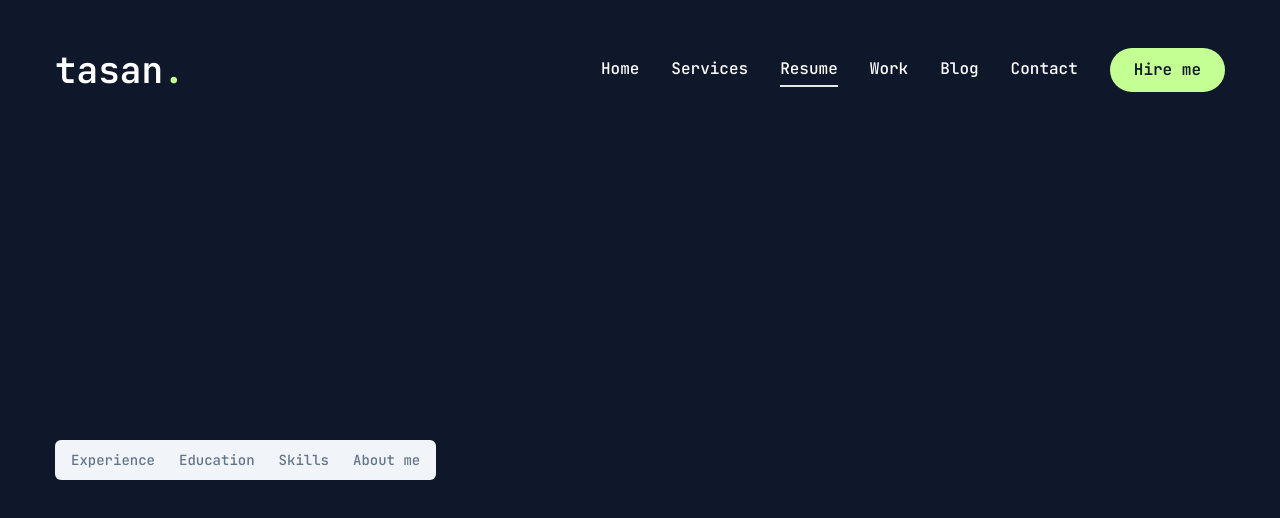
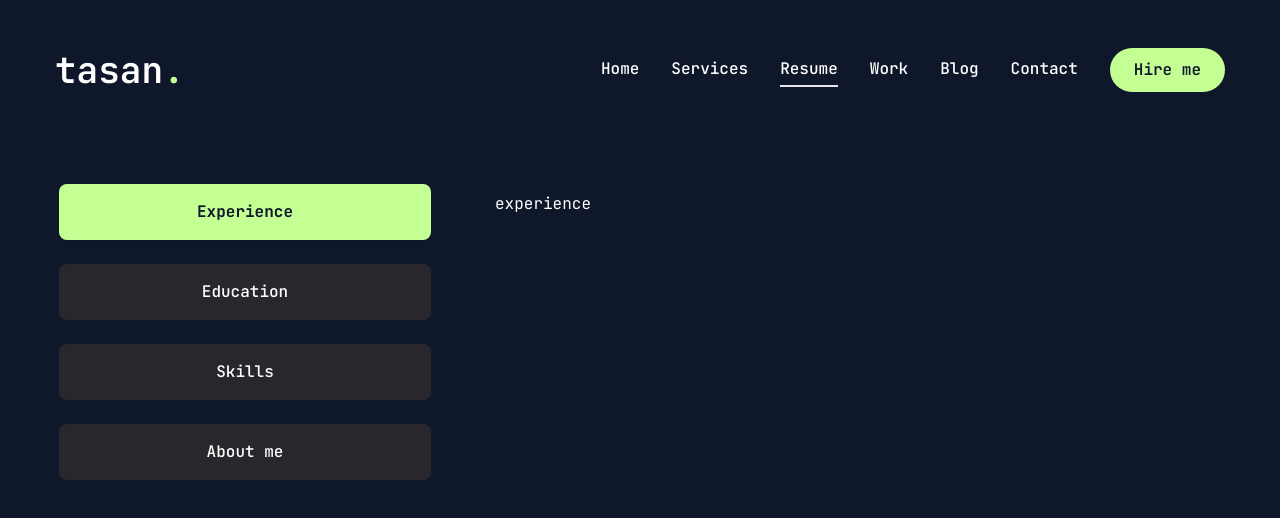
Before and after one commit to tauhid-hasan-dev/portfolio-tauhid, a Next.js app: page /resume in a window 1280 px wide. Shown: the top 518 px of the page. Built offline with nearby package versions, Linux system fonts and the light colour scheme.

Commit message:
tabs added to the portfolio

```diff
--- a/app/resume/page.jsx
+++ b/app/resume/page.jsx
@@ -134,19 +134,25 @@
         opacity: 1,
         transition: { delay: 0.4, duration: 0.4, ease: "easeIn" },
       }}
-      className="min-h-[80vh] flex items-center justify-center py-12 xl:py-0"
+      className="min-h-[80vh] flex items-center justify-center py-12 xl:py-0 "
     >
       <div className="container mx-auto">
         <Tabs
           defaultValue="experience"
-          className="flex flex-col xl:flex-row gap-[60px]"
+          className="flex flex-col xl:flex-row gap-[60px] "
         >
-          <TabsList>
-            <TabsTrigger>Experience</TabsTrigger>
-            <TabsTrigger>Education</TabsTrigger>
-            <TabsTrigger>Skills</TabsTrigger>
-            <TabsTrigger>About me</TabsTrigger>
+          <TabsList className="flex flex-col w-full max-w-[380px] mx-auto xl:mx-0 gap-6">
+            <TabsTrigger value="experience">Experience</TabsTrigger>
+            <TabsTrigger value="education">Education</TabsTrigger>
+            <TabsTrigger value="skills">Skills</TabsTrigger>
+            <TabsTrigger value="about">About me</TabsTrigger>
           </TabsList>
+
+          <div className="min-h-[70vh] w-full">
+            <TabsContent value="experience" className="w-full">
+              experience
+            </TabsContent>
+          </div>
         </Tabs>
       </div>
     </motion.div>
--- a/components/ui/tabs.jsx
+++ b/components/ui/tabs.jsx
@@ -1,33 +1,32 @@
-"use client"
+"use client";
 
-import * as React from "react"
-import * as TabsPrimitive from "@radix-ui/react-tabs"
+import * as React from "react";
+import * as TabsPrimitive from "@radix-ui/react-tabs";
 
-import { cn } from "@/lib/utils"
+import { cn } from "@/lib/utils";
 
-const Tabs = TabsPrimitive.Root
+const Tabs = TabsPrimitive.Root;
 
 const TabsList = React.forwardRef(({ className, ...props }, ref) => (
   <TabsPrimitive.List
     ref={ref}
-    className={cn(
-      "inline-flex h-10 items-center justify-center rounded-md bg-slate-100 p-1 text-slate-500 dark:bg-slate-800 dark:text-slate-400",
-      className
-    )}
-    {...props} />
-))
-TabsList.displayName = TabsPrimitive.List.displayName
+    className={cn("inline-flex h-auto rounded-md p-1 text-primary ", className)}
+    {...props}
+  />
+));
+TabsList.displayName = TabsPrimitive.List.displayName;
 
 const TabsTrigger = React.forwardRef(({ className, ...props }, ref) => (
   <TabsPrimitive.Trigger
     ref={ref}
     className={cn(
-      "inline-flex items-center justify-center whitespace-nowrap rounded-sm px-3 py-1.5 text-sm font-medium ring-offset-white transition-all focus-visible:outline-none focus-visible:ring-2 focus-visible:ring-slate-950 focus-visible:ring-offset-2 disabled:pointer-events-none disabled:opacity-50 data-[state=active]:bg-white data-[state=active]:text-slate-950 data-[state=active]:shadow-sm dark:ring-offset-slate-950 dark:focus-visible:ring-slate-300 dark:data-[state=active]:bg-slate-950 dark:data-[state=active]:text-slate-50",
+      "inline-flex items-center w-full bg-[#27272c] justify-center whitespace-nowrap text-white rounded-lg p-3 text-balance font-medium ring-offset-white transition-all disabled:pointer-events-none disabled:opacity-50 data-[state=active]:bg-accent data-[state=active]:text-primary data-[state=active]:font-bold data-[state=active]:shadow-sm",
       className
     )}
-    {...props} />
-))
-TabsTrigger.displayName = TabsPrimitive.Trigger.displayName
+    {...props}
+  />
+));
+TabsTrigger.displayName = TabsPrimitive.Trigger.displayName;
 
 const TabsContent = React.forwardRef(({ className, ...props }, ref) => (
   <TabsPrimitive.Content
@@ -36,8 +35,9 @@
       "mt-2 ring-offset-white focus-visible:outline-none focus-visible:ring-2 focus-visible:ring-slate-950 focus-visible:ring-offset-2 dark:ring-offset-slate-950 dark:focus-visible:ring-slate-300",
       className
     )}
-    {...props} />
-))
-TabsContent.displayName = TabsPrimitive.Content.displayName
+    {...props}
+  />
+));
+TabsContent.displayName = TabsPrimitive.Content.displayName;
 
-export { Tabs, TabsList, TabsTrigger, TabsContent }
+export { Tabs, TabsList, TabsTrigger, TabsContent };
```
